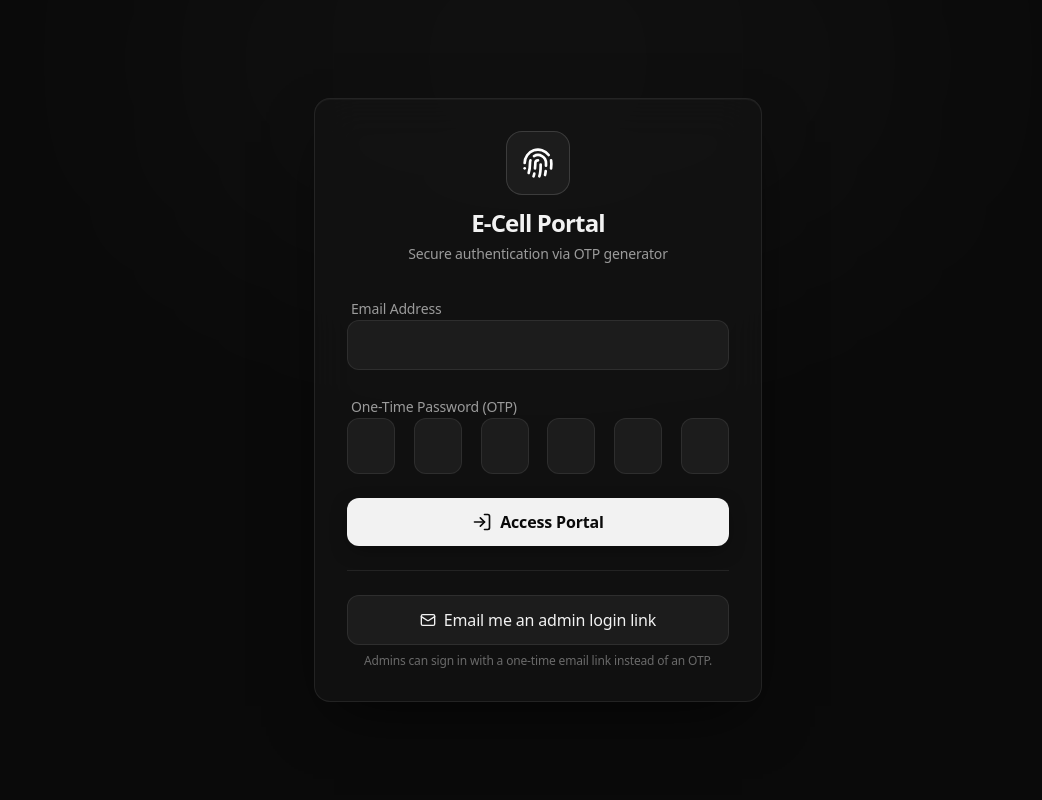
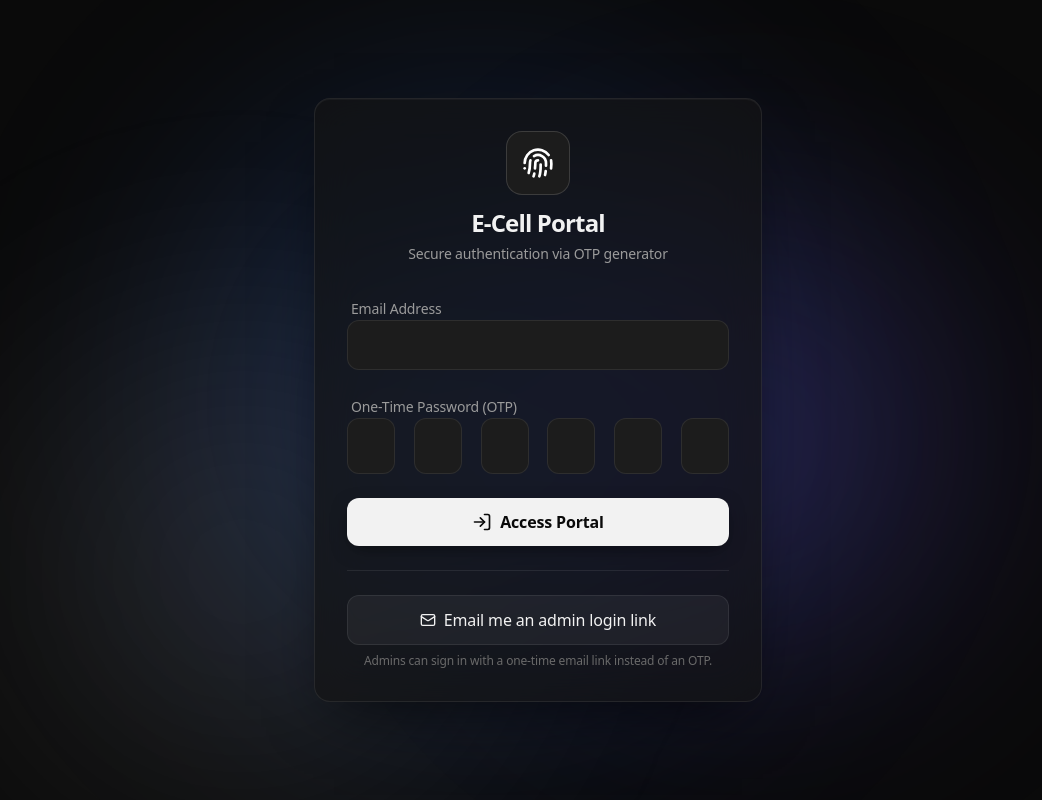
Before and after one commit to buildwithcirex/Attendence-system-by-rushabh, a Next.js app: page /login in a window 1280 px wide. Shown: the whole page, without its empty margins (102-1144 px from the left). Built offline with nearby package versions, Linux system fonts and the light colour scheme; a web font is replaced by a local one.

Commit message:
added Gradeitns

```diff
--- a/src/app/admin/otp/page.tsx
+++ b/src/app/admin/otp/page.tsx
@@ -4,6 +4,7 @@ import { useEffect, useState, useCallback } from "react";
 import { useRouter } from "next/navigation";
 import { motion } from "framer-motion";
 import { ArrowLeft, ShieldAlert, KeyRound } from "lucide-react";
+import { GradientBackground } from "@/components/GradientBackground";
 
 export default function AdminOtpPage() {
   const router = useRouter();
@@ -83,7 +84,7 @@ export default function AdminOtpPage() {
 
   return (
     <div className="min-h-screen p-4 md:p-8 flex flex-col relative overflow-hidden text-white bg-[#0a0a0a]">
-      <div className="absolute top-[-25%] left-1/2 -translate-x-1/2 w-[60%] h-[50%] rounded-full bg-white/[0.03] blur-[160px] -z-10" />
+      <GradientBackground />
 
       <header className="flex justify-between items-center mb-6 glass-card rounded-2xl p-4 px-6">
         <div>
--- a/src/app/admin/page.tsx
+++ b/src/app/admin/page.tsx
@@ -5,6 +5,7 @@ import { useRouter } from "next/navigation";
 import { motion } from "framer-motion";
 import { ShieldAlert, RefreshCw, LogOut, Users, Clock, Pencil, X, Settings, KeyRound } from "lucide-react";
 import { format } from "date-fns";
+import { GradientBackground } from "@/components/GradientBackground";
 
 type Option = { id: string; name: string };
 
@@ -190,7 +191,7 @@ export default function AdminPage() {
 
   return (
     <div className="min-h-screen p-4 md:p-8 flex flex-col relative overflow-hidden text-white bg-[#0a0a0a]">
-      <div className="absolute top-[-25%] left-1/2 -translate-x-1/2 w-[60%] h-[50%] rounded-full bg-white/[0.03] blur-[160px] -z-10" />
+      <GradientBackground />
 
       <header className="flex justify-between items-center mb-6 glass-card rounded-2xl p-4 px-6">
         <div>
--- a/src/app/admin/settings/page.tsx
+++ b/src/app/admin/settings/page.tsx
@@ -4,6 +4,7 @@ import { useCallback, useEffect, useState } from "react";
 import { useRouter } from "next/navigation";
 import { motion } from "framer-motion";
 import { ArrowLeft, Plus, ShieldAlert } from "lucide-react";
+import { GradientBackground } from "@/components/GradientBackground";
 
 type OptionRow = { id: string; name: string; is_active: boolean };
 type OptionType = "branches" | "years" | "positions";
@@ -123,7 +124,7 @@ export default function AdminSettingsPage() {
 
   return (
     <div className="min-h-screen p-4 md:p-8 flex flex-col relative overflow-hidden text-white bg-[#0a0a0a]">
-      <div className="absolute top-[-25%] left-1/2 -translate-x-1/2 w-[60%] h-[50%] rounded-full bg-white/[0.03] blur-[160px] -z-10" />
+      <GradientBackground />
 
       <header className="flex justify-between items-center mb-6 glass-card rounded-2xl p-4 px-6">
         <div>
--- a/src/app/dashboard/page.tsx
+++ b/src/app/dashboard/page.tsx
@@ -5,6 +5,7 @@ import { useRouter } from "next/navigation";
 import { motion } from "framer-motion";
 import { LogOut, Clock, User, ShieldCheck } from "lucide-react";
 import { LogoutModal } from "@/components/LogoutModal";
+import { GradientBackground } from "@/components/GradientBackground";
 import { format } from "date-fns";
 import type { SessionPayload } from "@/utils/session";
 
@@ -100,8 +101,7 @@ export default function DashboardPage() {
 
   return (
     <div className="min-h-screen p-4 md:p-8 flex flex-col relative overflow-hidden">
-      {/* Faint monochrome light source */}
-      <div className="absolute top-[-25%] left-1/2 -translate-x-1/2 w-[60%] h-[50%] rounded-full bg-white/[0.03] blur-[160px] -z-10" />
+      <GradientBackground />
 
       {/* Header */}
       <header className="flex justify-between items-center mb-12 glass-card rounded-2xl p-4 px-6">
--- a/src/app/globals.css
+++ b/src/app/globals.css
@@ -151,6 +151,65 @@ h2 {
   color: var(--color-muted);
 }
 
+/*
+  Animated mesh-gradient background — slow-drifting blurred blobs in the
+  monochrome palette with a single blue accent. Sits behind page content
+  (z-index: -1) and only animates compositor-friendly transforms.
+*/
+.gradient-bg {
+  position: absolute;
+  inset: 0;
+  z-index: -1;
+  overflow: hidden;
+  pointer-events: none;
+}
+.gradient-bg > span {
+  position: absolute;
+  display: block;
+  border-radius: 9999px;
+  filter: blur(70px);
+  will-change: transform;
+}
+.gradient-bg .blob-1 {
+  width: 55vw;
+  height: 55vw;
+  left: -8vw;
+  top: -12vw;
+  background: radial-gradient(circle at center, rgba(61, 125, 255, 0.28), transparent 72%);
+  animation: drift-1 16s ease-in-out infinite;
+}
+.gradient-bg .blob-2 {
+  width: 48vw;
+  height: 48vw;
+  right: -8vw;
+  top: 0;
+  background: radial-gradient(circle at center, rgba(120, 95, 255, 0.22), transparent 70%);
+  animation: drift-2 20s ease-in-out infinite;
+}
+.gradient-bg .blob-3 {
+  width: 52vw;
+  height: 52vw;
+  left: 22vw;
+  bottom: -24vw;
+  background: radial-gradient(circle at center, rgba(255, 255, 255, 0.1), transparent 72%);
+  animation: drift-3 18s ease-in-out infinite;
+}
+
+@keyframes drift-1 {
+  0%, 100% { transform: translate(0, 0) scale(1); }
+  33% { transform: translate(26vw, 16vw) scale(1.25); }
+  66% { transform: translate(14vw, -12vw) scale(0.9); }
+}
+@keyframes drift-2 {
+  0%, 100% { transform: translate(0, 0) scale(1); }
+  50% { transform: translate(-30vw, 18vw) scale(1.3); }
+}
+@keyframes drift-3 {
+  0%, 100% { transform: translate(0, 0) scale(1); }
+  40% { transform: translate(-24vw, -18vw) scale(1.2); }
+  75% { transform: translate(18vw, 10vw) scale(0.85); }
+}
+
 @media (prefers-reduced-motion: reduce) {
   .btn-primary,
   .btn-secondary {
@@ -160,6 +219,9 @@ h2 {
   .btn-secondary:active:not(:disabled) {
     transform: none;
   }
+  .gradient-bg > span {
+    animation: none;
+  }
 }
 
 @media (prefers-reduced-transparency: reduce) {
--- a/src/app/login/page.tsx
+++ b/src/app/login/page.tsx
@@ -5,6 +5,7 @@ import { useRouter, useSearchParams } from "next/navigation";
 import { motion } from "framer-motion";
 import { LogIn, Fingerprint, Loader2, Mail } from "lucide-react";
 import { OTPInput } from "@/components/OTPInput";
+import { GradientBackground } from "@/components/GradientBackground";
 
 const ADMIN_ERRORS: Record<string, string> = {
   invalid_link: "That admin login link is invalid or has expired. Request a new one below.",
@@ -89,8 +90,7 @@ function LoginForm() {
 
   return (
     <div className="min-h-screen flex items-center justify-center p-4 relative overflow-hidden">
-      {/* Faint monochrome light source */}
-      <div className="absolute top-[-15%] left-1/2 -translate-x-1/2 w-[60%] h-[45%] rounded-full bg-white/[0.04] blur-[140px]" />
+      <GradientBackground />
 
       <motion.div
         initial={{ opacity: 0, y: 16 }}
--- a/src/app/page.tsx
+++ b/src/app/page.tsx
@@ -2,6 +2,7 @@ import { redirect } from "next/navigation";
 import { getSession } from "@/utils/session";
 import Link from "next/link";
 import { LogIn, UserPlus } from "lucide-react";
+import { GradientBackground } from "@/components/GradientBackground";
 
 export default async function Home() {
   const session = await getSession();
@@ -12,8 +13,7 @@ export default async function Home() {
 
   return (
     <div className="min-h-screen flex items-center justify-center p-4 relative overflow-hidden bg-[#0a0a0a]">
-      {/* Subtle monochrome depth — a faint light source, no color */}
-      <div className="absolute top-[-20%] left-1/2 -translate-x-1/2 w-[70%] h-[45%] rounded-full bg-white/[0.04] blur-[140px]" />
+      <GradientBackground />
 
       <div className="w-full max-w-md glass-card rounded-2xl p-8 relative z-10 text-center">
         <div className="mb-8">
--- a/src/app/register/page.tsx
+++ b/src/app/register/page.tsx
@@ -4,6 +4,7 @@ import { useEffect, useState } from "react";
 import { motion } from "framer-motion";
 import { UserPlus, Loader2, ArrowLeft } from "lucide-react";
 import Link from "next/link";
+import { GradientBackground } from "@/components/GradientBackground";
 
 type Option = { id: string; name: string };
 
@@ -92,7 +93,7 @@ export default function RegisterPage() {
   if (success) {
     return (
       <div className="min-h-screen flex items-center justify-center p-4 relative overflow-hidden bg-[#0a0a0a]">
-        <div className="absolute top-[-15%] left-1/2 -translate-x-1/2 w-[60%] h-[45%] rounded-full bg-emerald-500/10 blur-[140px]" />
+        <GradientBackground />
         <div className="w-full max-w-md glass-card rounded-2xl p-8 relative z-10 text-center">
           <div className="w-16 h-16 rounded-2xl bg-emerald-500/15 flex items-center justify-center mx-auto mb-4 border border-emerald-500/40">
             <UserPlus className="w-8 h-8 text-emerald-400" />
@@ -114,7 +115,7 @@ export default function RegisterPage() {
 
   return (
     <div className="min-h-screen flex flex-col p-4 relative overflow-y-auto overflow-x-hidden bg-[#0a0a0a]">
-      <div className="absolute top-[-10%] right-[-5%] w-[45%] h-[40%] rounded-full bg-white/[0.035] blur-[140px]" />
+      <GradientBackground />
 
       <div className="w-full max-w-2xl mx-auto pt-8 pb-16 relative z-10">
         <Link href="/" className="inline-flex items-center text-muted hover:text-white transition-colors mb-6">
--- /dev/null
+++ b/src/components/GradientBackground.tsx
@@ -0,0 +1,11 @@
+// Decorative animated mesh-gradient. Purely presentational (no interactivity),
+// so it stays a server component. Styles live in globals.css (.gradient-bg).
+export function GradientBackground() {
+  return (
+    <div className="gradient-bg" aria-hidden="true">
+      <span className="blob-1" />
+      <span className="blob-2" />
+      <span className="blob-3" />
+    </div>
+  );
+}
```
